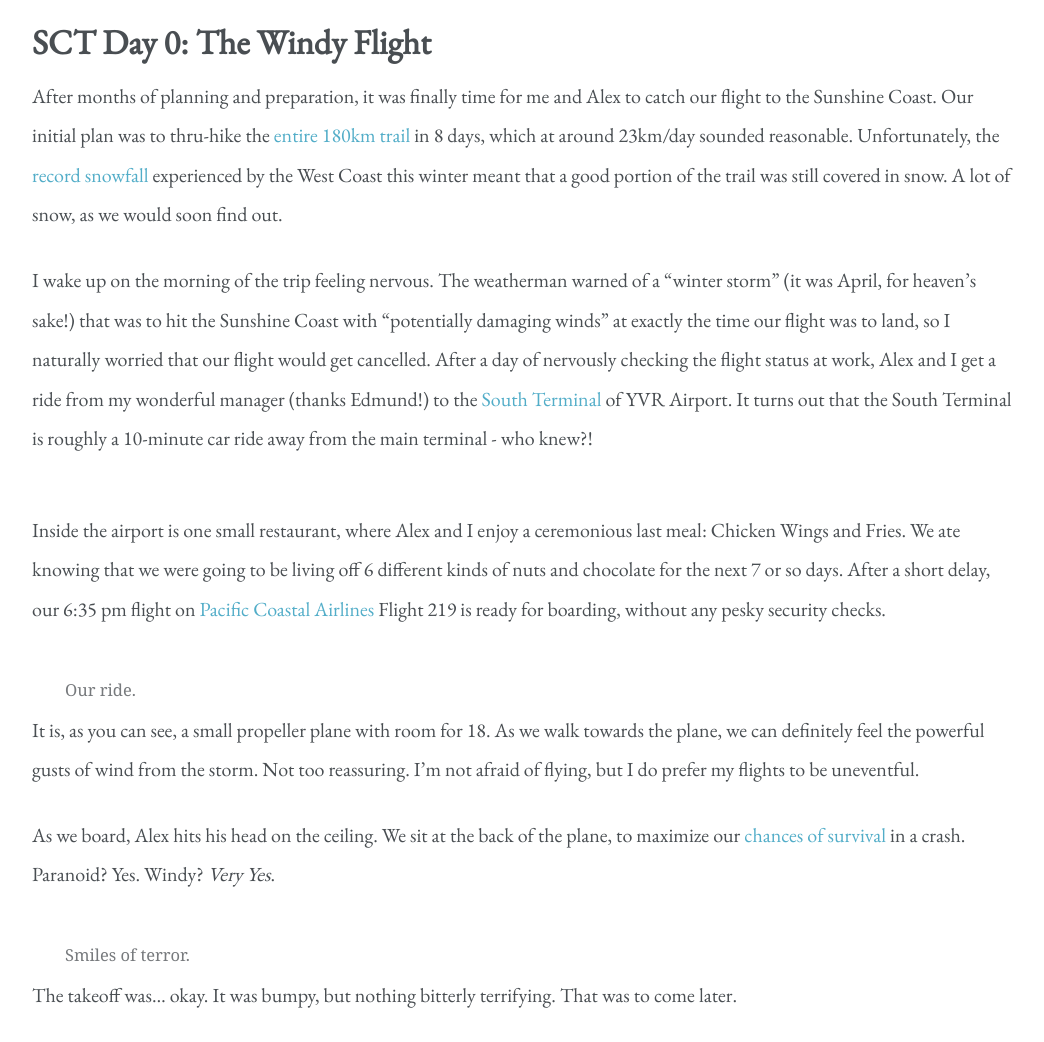
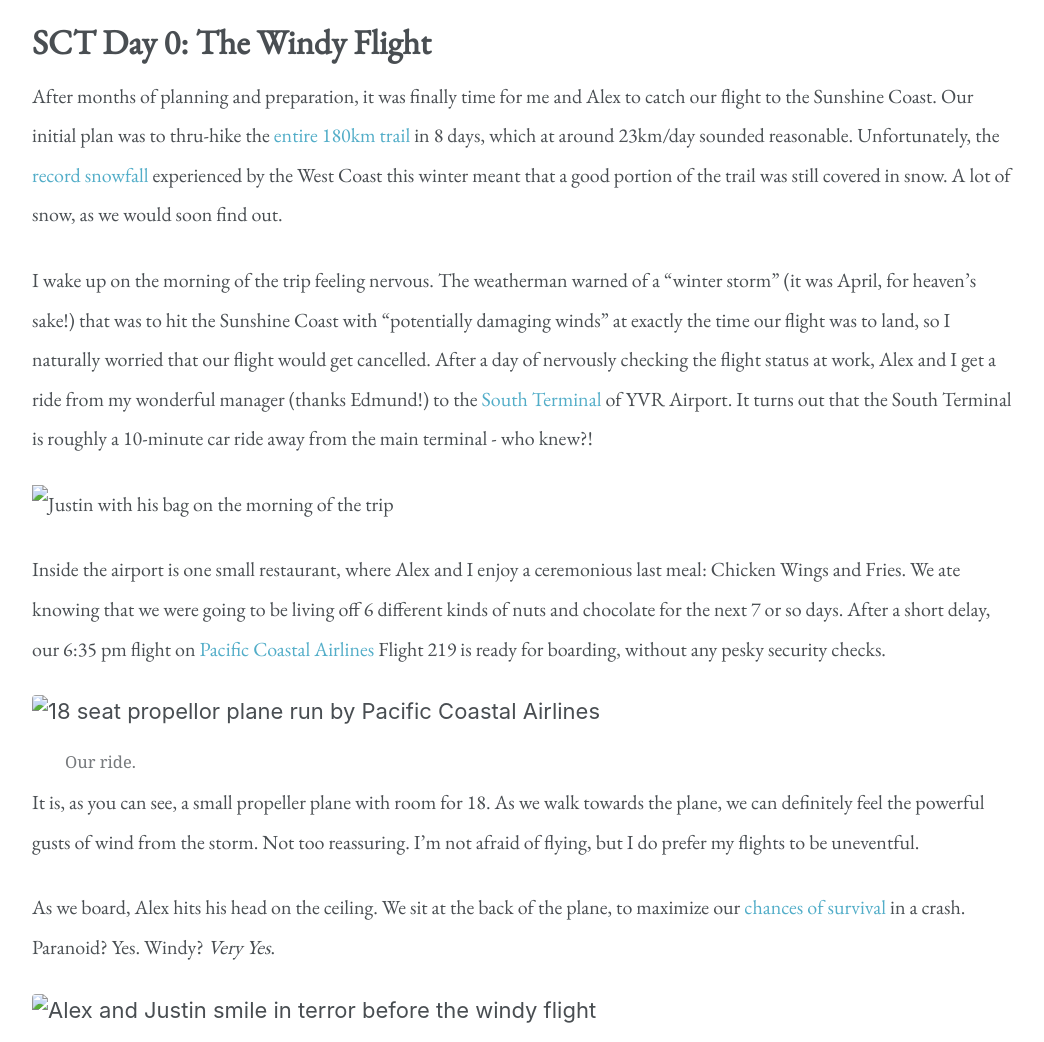
Before and after one commit to BestCoastTrail/BestCoastTrail.github.io, a Jekyll site: the page built from _posts/2017-04-07-Sunshine-Coast-Trail-Day-0-The-Windy-Flight.markdown, in a window 1280 px wide. Shown: the part 1109-2151 px from the top of the page, without its empty margins (118-1162 px from the left). Built offline with Jekyll 4.4.1, drawn with Linux system fonts in a browser that asks for light colours; comment, search, counter and statistics services are not loaded; grey boxes are pictures that could not be loaded.

Commit message:
Fixed link

```diff
--- a/_posts/2017-04-07-Sunshine-Coast-Trail-Day-0:-The-Windy-Flight.markdown
+++ b/_posts/2017-04-07-Sunshine-Coast-Trail-Day-0-The-Windy-Flight.markdown
@@ -11,12 +11,12 @@ After months of planning and preparation, it was finally time for me and Alex to
 
 I wake up on the morning of the trip feeling nervous. The weatherman warned of a "winter storm" (it was April, for heaven's sake!) that was to hit the Sunshine Coast with "potentially damaging winds" at exactly the time our flight was to land, so I naturally worried that our flight would get cancelled. After a day of nervously checking the flight status at work, Alex and I get a ride from my wonderful manager (thanks Edmund!) to the <a href="http://www.yvr.ca/en/passengers/flights/airport-south">South Terminal</a> of YVR Airport. It turns out that the South Terminal is roughly a 10-minute car ride away from the main terminal - who knew?!
 
-<img data-original="https://res.cloudinary.com/best-coast-trail/image/upload/c_scale,w_410/v1493513298/20170407_065730_ivbk8h.jpg" data-action="zoom" class="inline-image" style="display: block; margin: auto;"/>
+<img data-original="https://res.cloudinary.com/best-coast-trail/image/upload/c_scale,w_410/v1493513298/20170407_065730_ivbk8h.jpg" alt="Justin with his bag on the morning of the trip" data-action="zoom" class="inline-image" style="display: block; margin: auto;"/>
 
 Inside the airport is one small restaurant, where Alex and I enjoy a ceremonious last meal: Chicken Wings and Fries. We ate knowing that we were going to be living off 6 different kinds of nuts and chocolate for the next 7 or so days. After a short delay, our 6:35 pm flight on <a href="http://www.pacificcoastal.com/">Pacific Coastal Airlines</a> Flight 219 is ready for boarding, without any pesky security checks.
 
 <figure>
-  <img data-original="https://res.cloudinary.com/best-coast-trail/image/upload/v1493515069/20170407_184628_jez52s.jpg" data-action="zoom" class="inline-image"/>
+  <img data-original="https://res.cloudinary.com/best-coast-trail/image/upload/v1493515069/20170407_184628_jez52s.jpg" alt="18 seat propellor plane run by Pacific Coastal Airlines" data-action="zoom" class="inline-image"/>
   <figcaption>Our ride.</figcaption>
 </figure>
 It is, as you can see, a small propeller plane with room for 18. As we walk towards the plane, we can definitely feel the powerful gusts of wind from the storm. Not too reassuring. I'm not afraid of flying, but I do prefer my flights to be uneventful.
@@ -24,24 +24,24 @@ It is, as you can see, a small propeller plane with room for 18. As we walk towa
 As we board, Alex hits his head on the ceiling. We sit at the back of the plane, to maximize our <a href="http://time.com/3934663/safest-seat-airplane/">chances of survival</a> in a crash. Paranoid? Yes. Windy? <em>Very Yes</em>.
 
 <figure>
-  <img data-original="https://res.cloudinary.com/best-coast-trail/image/upload/v1492575715/20170407_184904_1_kohzkw.jpg" data-action="zoom" class="inline-image"/>
+  <img data-original="https://res.cloudinary.com/best-coast-trail/image/upload/v1492575715/20170407_184904_1_kohzkw.jpg" alt="Alex and Justin smile in terror before the windy flight" data-action="zoom" class="inline-image"/>
   <figcaption>Smiles of terror.</figcaption>
 </figure>
 The takeoff was... okay. It was bumpy, but nothing bitterly terrifying. That was to come later.
 <figure>
-  <iframe width="560" height="315" src="https://www.youtube.com/embed/-_4PksQZS38" frameborder="0" allowfullscreen></iframe>
+  <iframe width="560" height="315" src="https://www.youtube.com/embed/-_4PksQZS38" alt="Video of the takeoff" frameborder="0" allowfullscreen></iframe>
   <figcaption>Bumpy takeoff.</figcaption>
 </figure>
 The flight to the Sunshine Coast takes a scant 35mins. Although I've heard that the views on this flight are superb, we don't see much other than thick stormy clouds. Not too long after asking us to prepare for takeoff, the pilot asks us to prepare for landing.
 <figure>
-  <iframe width="560" height="315" src="https://www.youtube.com/embed/aBIU3_uXjTA" frameborder="0" allowfullscreen></iframe>
+  <iframe width="560" height="315" src="https://www.youtube.com/embed/aBIU3_uXjTA" alt="Terrifying video of the landing" frameborder="0" allowfullscreen></iframe>
   <figcaption>I would like the viewer to note that this video is image stabilized.</figcaption>
 </figure>
 My first thought: <em>how did he land that!</em> My second thought followed a millisecond later: <em>I'm alive!</em> We applaud the pilots, pick up our bags, and walk to the city centre to pick up a can of gas from Canadian Tire, have a quick dinner, and find a place to stay for the night. We had initially planned to stay at the <a href="http://powellriver.info/willingdon_campground/">Willingdon Beach Campground</a>, but the storm had other plans for us, and even my cuben fiber tarp has its limits.
 
 It is incredibly windy and raining hard, but we're in good spirits, nursing the adrenaline-high from our recent near-death experience. Here's a video of us shortly after landing:
 <figure>
-  <iframe width="560" height="315" src="https://www.youtube.com/embed/0Y1sRZH2whI" frameborder="0" allowfullscreen></iframe>
+  <iframe width="560" height="315" src="https://www.youtube.com/embed/0Y1sRZH2whI" alt="Video of us getting pushed around by stormy winds" frameborder="0" allowfullscreen></iframe>
   <figcaption>We were being pushed around by the strong winds.</figcaption>
 </figure>
 And after a half-hour walk, we finally arrived in Powell River.
```
Also changed, not shown: _pages/404.md (+3 -1 lines), _posts/2017-04-08-Sunshine-Coast-Trail-Day-1-The-Drop.markdown (renamed from _posts/2017-04-08-Sunshine-Coast-Trail-Day-1:-The-Drop.markdown), _posts/2017-04-09-Sunshine-Coast-Trail-Day-2-The-Rustle.markdown (renamed from _posts/2017-04-09-Sunshine-Coast-Trail-Day-2:-The-Rustle.markdown), _posts/2017-04-10-Sunshine-Coast-Trail-Day-3-An-Unexpected-Meal.markdown (renamed from _posts/2017-04-10-Sunshine-Coast-Trail-Day-3:-An-Unexpected-Meal.markdown).
